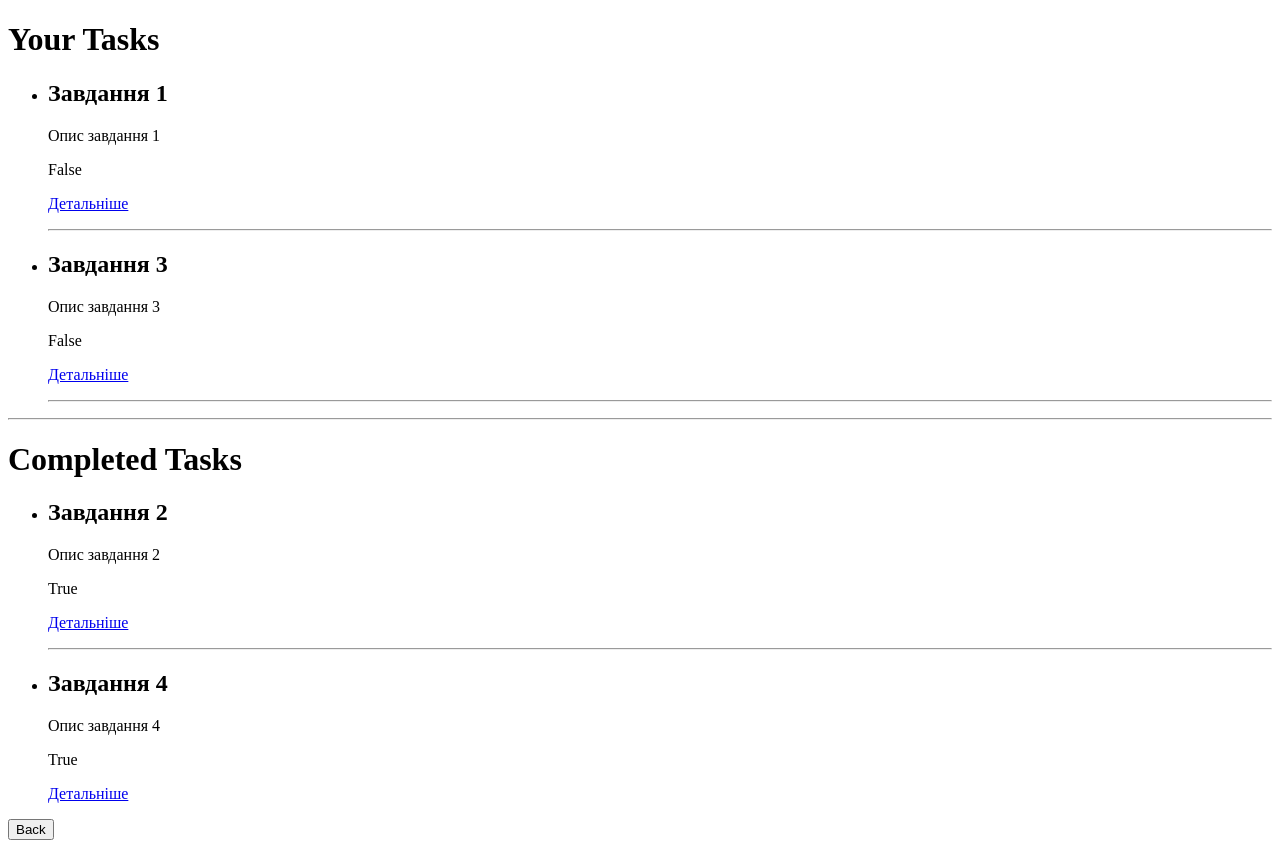
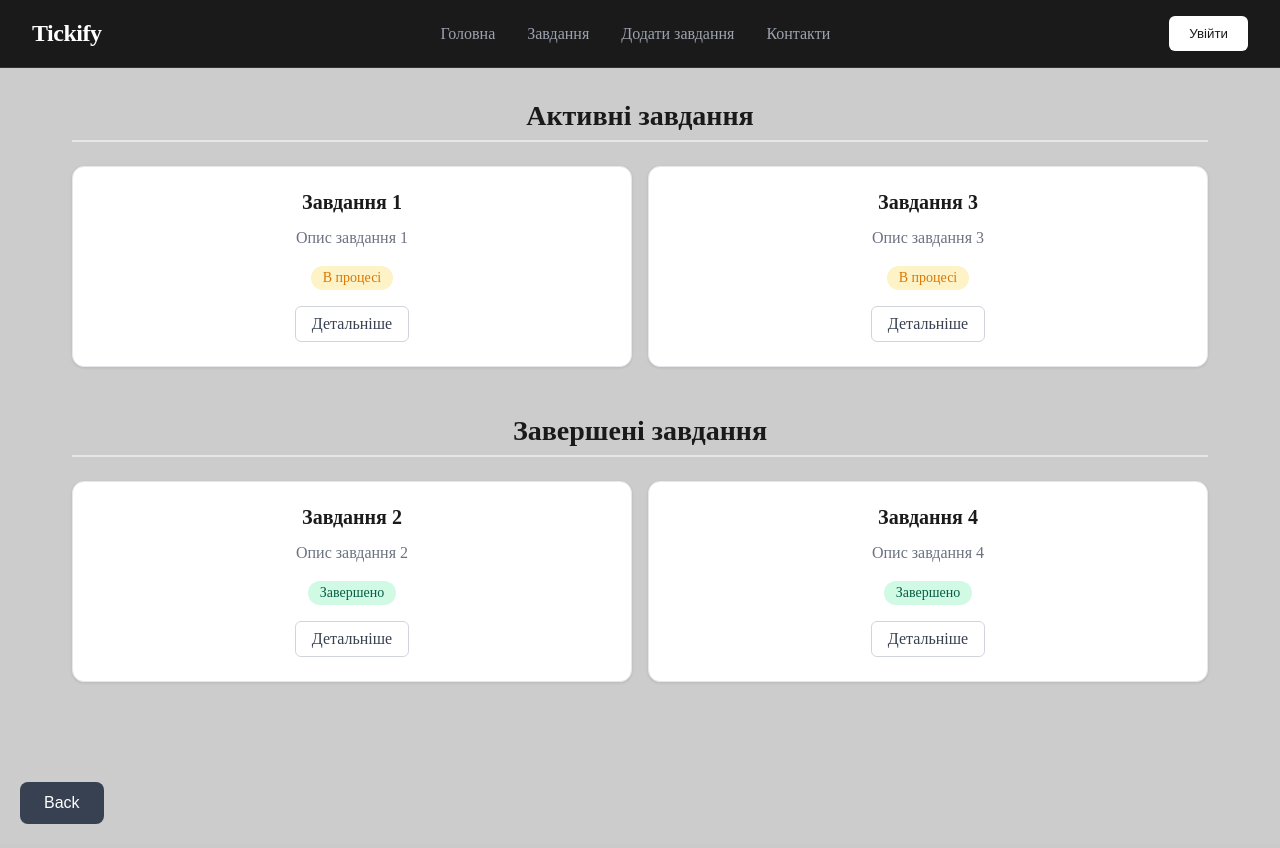
Before and after one commit to ivasx/Tickify, a Django app: page /tasks/ in a window 1280 px wide. After the commit the page ends 824 px from the top, so only its background shows below. Run offline with Django 4.2, Linux system fonts and the light colour scheme.

Commit message:
connect static files

```diff
--- /dev/null
+++ b/tickify/tasks/static/tasks/css/styles.css
@@ -0,0 +1,238 @@
+* {
+    margin: 0;
+    padding: 0;
+    box-sizing: border-box;
+}
+
+body {
+    margin: 0;
+    padding: 0;
+    background: #cccccc;
+}
+
+.button {
+    padding: 12px 24px;
+    background: #3b82f6;
+    color: white;
+    border: none;
+    border-radius: 8px;
+    font-size: 16px;
+    font-weight: 500;
+    cursor: pointer;
+    transition: all 0.2s ease;
+}
+
+.button:hover {
+    background: #2563eb;
+    transform: translateY(-1px);
+    box-shadow: 0 4px 12px rgba(59, 130, 246, 0.3);
+}
+
+.button:active {
+    transform: translateY(0);
+}
+
+.header {
+    background-color: #1a1a1a;
+    padding: 16px 32px;
+    display: flex;
+    align-items: center;
+    justify-content: space-between;
+    border-bottom: 1px solid #333;
+}
+
+.logo h1 {
+    color: white;
+    font-size: 24px;
+    font-weight: 600;
+    letter-spacing: -0.5px;
+}
+
+.main-nav ul {
+    display: flex;
+    list-style: none;
+    gap: 32px;
+}
+
+.main-nav a {
+    color: #9ca3af;
+    text-decoration: none;
+    font-weight: 500;
+    transition: color 0.2s ease;
+}
+
+.main-nav a:hover {
+    color: white;
+}
+
+.header-extra button {
+    background: white;
+    color: #1a1a1a;
+    border: none;
+    padding: 10px 20px;
+    border-radius: 6px;
+    font-weight: 500;
+    cursor: pointer;
+    transition: all 0.2s ease;
+}
+
+.header-extra button:hover {
+    background: #f3f4f6;
+    transform: translateY(-1px);
+}
+
+.button {
+    padding: 12px 24px;
+    background: #374151;
+    color: white;
+    border: none;
+    border-radius: 8px;
+    font-size: 16px;
+    font-weight: 500;
+    cursor: pointer;
+    transition: all 0.2s ease;
+    margin: 20px;
+}
+
+.button:hover {
+    background: #1f2937;
+    transform: translateY(-1px);
+    box-shadow: 0 4px 12px rgba(55, 65, 81, 0.3);
+}
+
+.button:active {
+    transform: translateY(0);
+}
+
+.content {
+    padding: 40px 32px;
+    text-align: center;
+}
+
+/* Tasks page styling */
+.content {
+    max-width: 1200px;
+    margin: 0 auto;
+    padding: 32px;
+}
+
+.section-title {
+    color: #1a1a1a;
+    font-size: 28px;
+    font-weight: 600;
+    margin-bottom: 24px;
+    border-bottom: 2px solid #e5e7eb;
+    padding-bottom: 8px;
+}
+
+.tasks-grid {
+    display: grid;
+    grid-template-columns: repeat(auto-fit, minmax(300px, 1fr));
+    gap: 16px;
+    margin-bottom: 48px;
+}
+
+.task-card {
+    background: white;
+    border: 1px solid #e5e7eb;
+    border-radius: 12px;
+    padding: 24px;
+    transition: all 0.2s ease;
+    box-shadow: 0 1px 3px rgba(0, 0, 0, 0.1);
+}
+
+.task-card:hover {
+    border-color: #9ca3af;
+    transform: translateY(-2px);
+    box-shadow: 0 4px 12px rgba(0, 0, 0, 0.1);
+}
+
+.task-title {
+    color: #1a1a1a;
+    font-size: 20px;
+    font-weight: 600;
+    margin-bottom: 12px;
+}
+
+.task-description {
+    color: #6b7280;
+    font-size: 16px;
+    line-height: 1.5;
+    margin-bottom: 16px;
+}
+
+.task-status {
+    display: inline-block;
+    padding: 4px 12px;
+    border-radius: 20px;
+    font-size: 14px;
+    font-weight: 500;
+    margin-bottom: 16px;
+}
+
+.status-pending {
+    background: #fef3c7;
+    color: #d97706;
+}
+
+.status-completed {
+    background: #d1fae5;
+    color: #065f46;
+}
+
+.task-link {
+    color: #374151;
+    text-decoration: none;
+    font-weight: 500;
+    padding: 8px 16px;
+    border: 1px solid #d1d5db;
+    border-radius: 6px;
+    transition: all 0.2s ease;
+    display: inline-block;
+}
+
+.task-link:hover {
+    background: #f3f4f6;
+    border-color: #9ca3af;
+}
+
+.back-button {
+    padding: 12px 24px;
+    background: #374151;
+    color: white;
+    border: none;
+    border-radius: 8px;
+    font-size: 16px;
+    font-weight: 500;
+    cursor: pointer;
+    transition: all 0.2s ease;
+    text-decoration: none;
+    display: inline-block;
+    margin-top: 32px;
+}
+
+.back-button:hover {
+    background: #1f2937;
+    transform: translateY(-1px);
+    box-shadow: 0 4px 12px rgba(55, 65, 81, 0.3);
+}
+
+.empty-state {
+    text-align: center;
+    padding: 48px 24px;
+    color: #6b7280;
+}
+
+.empty-state h3 {
+    font-size: 20px;
+    margin-bottom: 8px;
+    color: #9ca3af;
+}
+
+ul {
+    list-style: none;
+}
+
+hr {
+    display: none;
+}
--- a/tickify/tasks/templates/tasks/tasks_list.html
+++ b/tickify/tasks/templates/tasks/tasks_list.html
@@ -1,42 +1,51 @@
 {% extends 'base.html' %}
 {% block content %}
 
-<h1>Your Tasks</h1>
+<div class="content">
+    <h1 class="section-title">Активні завдання</h1>
 
-<ul>
-{% for task in tasks %}
-    {% if not task.is_done %}
-    <li>
-        <h2>{{ task.title }}</h2>
-        <p>{{ task.description }}</p>
-        <p>{{ task.is_done }}</p>
-        <p><a href="{% url 'tasks_detail' task.id %}">Детальніше</a></p>
-        {% if not forloop.last %}
-        <hr>
+    <div class="tasks-grid">
+        {% for task in tasks %}
+        {% if not task.is_done %}
+        <div class="task-card">
+            <h2 class="task-title">{{ task.title }}</h2>
+            <p class="task-description">{{ task.description }}</p>
+            <span class="task-status status-pending">В процесі</span>
+            <br>
+            <a href="{% url 'tasks_detail' task.id %}" class="task-link">Детальніше</a>
+        </div>
         {% endif %}
-    </li>
-    {% endif %}
-{% endfor %}
-</ul>
+        {% empty %}
+        <div class="empty-state">
+            <h3>Поки що немає активних завдань</h3>
+            <p>Створіть своє перше завдання!</p>
+        </div>
+        {% endfor %}
+    </div>
 
-<hr>
+    <h1 class="section-title">Завершені завдання</h1>
 
-<h1>Completed Tasks</h1>
+    <div class="tasks-grid">
+        {% for task in tasks %}
+        {% if task.is_done %}
+        <div class="task-card">
+            <h2 class="task-title">{{ task.title }}</h2>
+            <p class="task-description">{{ task.description }}</p>
+            <span class="task-status status-completed">Завершено</span>
+            <br>
+            <a href="{% url 'tasks_detail' task.id %}" class="task-link">Детальніше</a>
+        </div>
+        {% endif %}
+        {% endfor %}
 
-<ul>
-{% for task in tasks %}
-    {% if task.is_done %}
-    <li>
-        <h2>{{ task.title }}</h2>
-        <p>{{ task.description }}</p>
-        <p>{{ task.is_done }}</p>
-        <p><a href="{% url 'tasks_detail' task.id %}">Детальніше</a></p>
-        {% if not forloop.last %}
-        <hr>
+        <!-- Показуємо порожній стан тільки якщо немає завершених завдань -->
+        {% if not tasks|length or not tasks %}
+        <div class="empty-state">
+            <h3>Поки що немає завершених завдань</h3>
+            <p>Завершіть своє перше завдання, і воно з'явиться тут</p>
+        </div>
         {% endif %}
-    </li>
-    {% endif %}
-{% endfor %}
-</ul>
+    </div>
+</div>
 
 {% endblock %}
--- a/tickify/templates/base.html
+++ b/tickify/templates/base.html
@@ -1,14 +1,20 @@
+{% load static %}
+
 <!DOCTYPE html>
 <html lang="uk">
 <head>
     <meta charset="UTF-8">
     <title>{{ title }} | Tickify</title>
+    <link type="text/css" rel="stylesheet" href="{% static 'tasks/css/styles.css' %}">
 </head>
+
 <body>
+{% include 'header.html' %}
+
 {% block content %} {% endblock %}
 
 <a href="{% url 'home' %}">
-  <button>Back</button>
+  <button class="button">Back</button>
 </a>
 </body>
 </html>
--- /dev/null
+++ b/tickify/templates/header.html
@@ -0,0 +1,17 @@
+<div class="header">
+    <div class="logo">
+        <h1>Tickify</h1>
+    </div>
+    <nav class="main-nav">
+        <ul>
+            <li><a href="{% url 'home' %}">Головна</a></li>
+            <li><a href="{% url 'tasks_list' %}">Завдання</a></li>
+            <li><a href="{% url 'add_task' %}">Додати завдання</a></li>
+            <li><a href="{% url 'contact' %}">Контакти</a></li>
+        </ul>
+    </nav>
+
+    <div class="header-extra">
+        <button>Увійти</button>
+    </div>
+</div>
```
